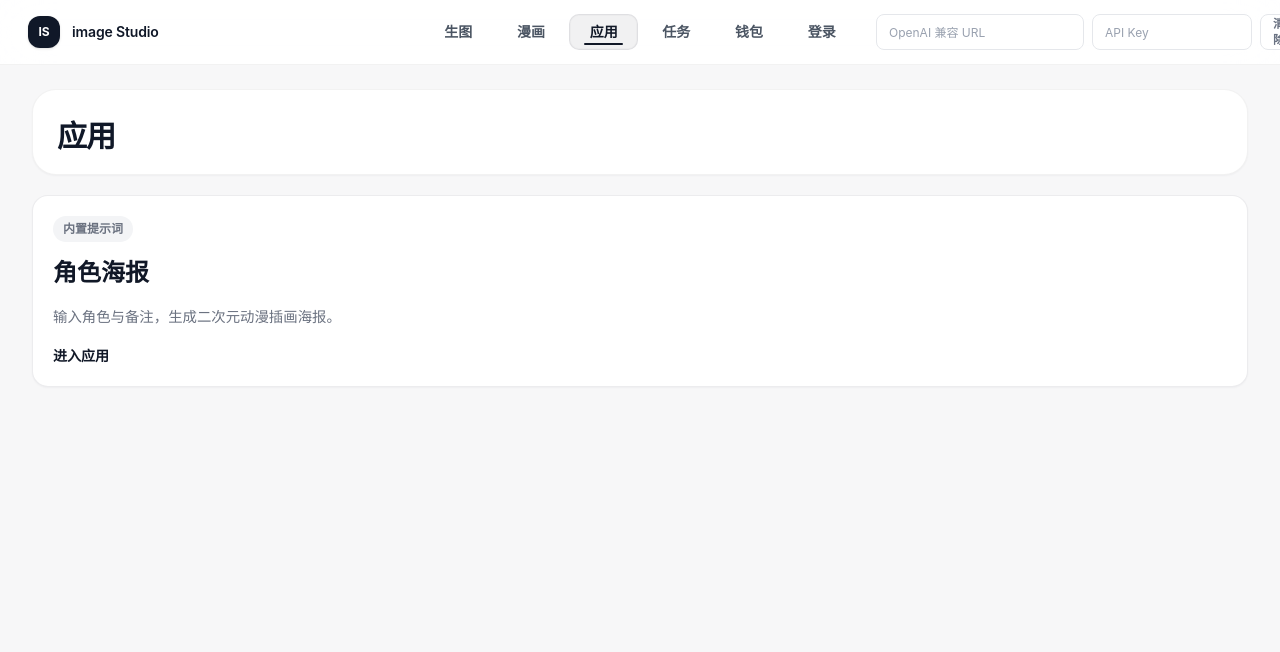
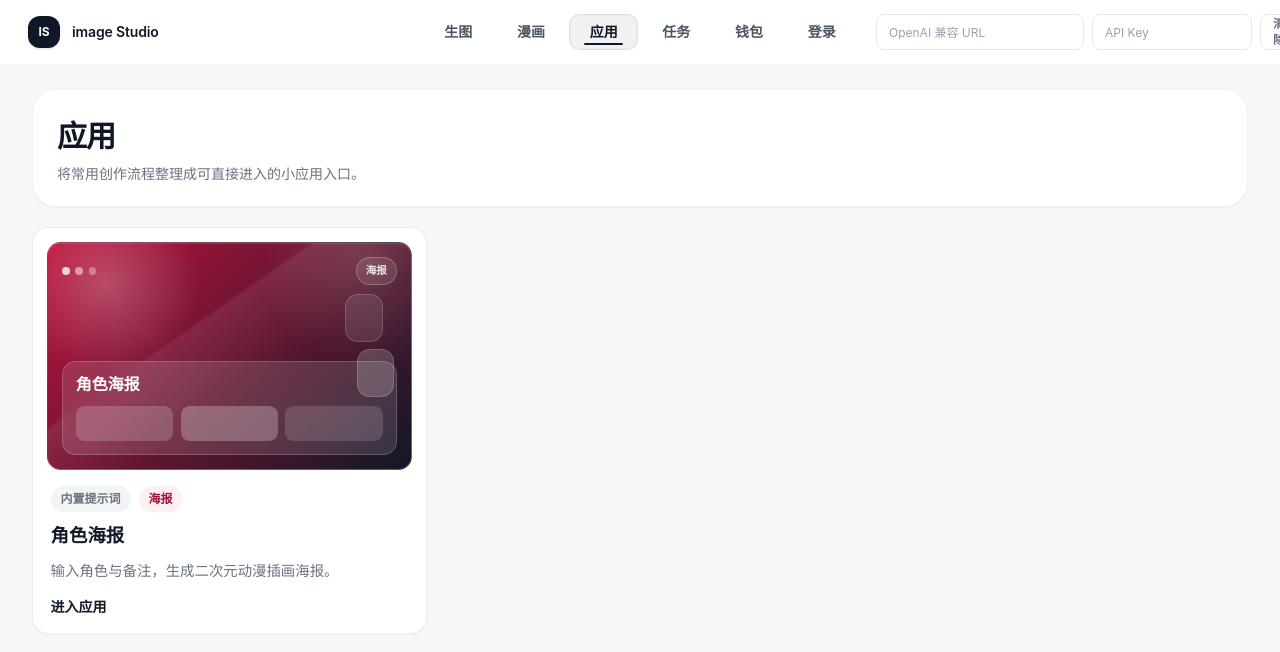
Before and after one commit to yantianqi1/image-studio, a Next.js app in the folder apps/public-web/: page /apps in a window 1280 px wide. Shown: the top 652 px of the page. Built offline with nearby package versions, Linux system fonts and the light colour scheme.

Commit message:
feat(public): add app covers and grid

```diff
--- a/apps/public-web/src/features/prompt-apps/prompt-apps-home-data.ts
+++ b/apps/public-web/src/features/prompt-apps/prompt-apps-home-data.ts
@@ -1,12 +1,18 @@
+import type { PromptAppCover } from "./prompt-apps";
+
 export type PromptAppCard = Readonly<{
+  cover: PromptAppCardCover;
   description: string;
   href: string;
   statusLabel: string;
   title: string;
 }>;
 
+export type PromptAppCardCover = PromptAppCover;
+
 export function buildPromptAppCenterCards(apps: readonly PromptAppCard[]): readonly PromptAppCard[] {
   return apps.map((app) => ({
+    cover: app.cover,
     description: app.description,
     href: app.href,
     statusLabel: app.statusLabel,
--- /dev/null
+++ b/apps/public-web/src/features/prompt-apps/prompt-apps-home.module.css
@@ -0,0 +1,225 @@
+.appGrid {
+  display: grid;
+  grid-template-columns: minmax(0, 1fr);
+  gap: 1rem;
+}
+
+.appCard {
+  display: grid;
+  grid-template-rows: auto 1fr;
+  gap: 1rem;
+  border: 1px solid rgba(17, 24, 39, 0.08);
+  border-radius: 1rem;
+  background: #ffffff;
+  padding: 0.85rem;
+  color: #111827;
+  box-shadow: 0 1px 2px rgba(15, 23, 42, 0.04);
+  transition: border-color 160ms ease, box-shadow 160ms ease, transform 160ms ease;
+}
+
+.appCard:hover {
+  border-color: rgba(17, 24, 39, 0.18);
+  box-shadow: 0 16px 40px rgba(15, 23, 42, 0.08);
+  transform: translateY(-2px);
+}
+
+.appCover {
+  --cover-base: #be123c;
+  --cover-edge: rgba(255, 255, 255, 0.2);
+  position: relative;
+  overflow: hidden;
+  aspect-ratio: 16 / 10;
+  border: 1px solid var(--cover-edge);
+  border-radius: 0.85rem;
+  background: linear-gradient(135deg, var(--cover-base) 0%, #111827 100%);
+  box-shadow: inset 0 1px 0 rgba(255, 255, 255, 0.12);
+}
+
+.appCover[data-tone="rose"] {
+  --cover-base: #be123c;
+  --cover-edge: rgba(255, 255, 255, 0.22);
+}
+
+.appCoverGlow {
+  position: absolute;
+  inset: 0;
+  background:
+    radial-gradient(circle at 16% 18%, rgba(255, 255, 255, 0.24), transparent 26%),
+    radial-gradient(circle at 88% 8%, rgba(255, 255, 255, 0.12), transparent 28%),
+    linear-gradient(145deg, transparent 38%, rgba(255, 255, 255, 0.08) 39%, transparent 60%);
+}
+
+.appCoverHeader {
+  position: absolute;
+  top: 0.9rem;
+  right: 0.9rem;
+  left: 0.9rem;
+  display: flex;
+  align-items: center;
+  justify-content: space-between;
+  gap: 0.75rem;
+}
+
+.appCoverDots {
+  display: flex;
+  align-items: center;
+  gap: 0.35rem;
+}
+
+.appCoverDots span {
+  width: 0.48rem;
+  height: 0.48rem;
+  border-radius: 999px;
+  background: rgba(255, 255, 255, 0.78);
+}
+
+.appCoverDots span:nth-child(2) {
+  opacity: 0.62;
+}
+
+.appCoverDots span:nth-child(3) {
+  opacity: 0.42;
+}
+
+.appCoverBadge {
+  border: 1px solid rgba(255, 255, 255, 0.22);
+  border-radius: 999px;
+  background: rgba(255, 255, 255, 0.1);
+  padding: 0.32rem 0.55rem;
+  color: rgba(255, 255, 255, 0.86);
+  font-size: 0.66rem;
+  font-weight: 800;
+}
+
+.appCoverPanel {
+  position: absolute;
+  right: 0.9rem;
+  bottom: 0.9rem;
+  left: 0.9rem;
+  display: grid;
+  gap: 0.75rem;
+  border: 1px solid rgba(255, 255, 255, 0.18);
+  border-radius: 0.85rem;
+  background: rgba(255, 255, 255, 0.13);
+  padding: 0.8rem;
+  backdrop-filter: blur(14px);
+}
+
+.appCoverPanelText {
+  min-width: 0;
+}
+
+.appCoverPanelTitle {
+  overflow: hidden;
+  color: #ffffff;
+  font-size: 1rem;
+  font-weight: 800;
+  line-height: 1.2;
+  text-overflow: ellipsis;
+  white-space: nowrap;
+}
+
+.appCoverPanelGrid {
+  display: grid;
+  grid-template-columns: repeat(3, minmax(0, 1fr));
+  gap: 0.45rem;
+}
+
+.appCoverPanelGrid span {
+  min-height: 2.15rem;
+  border-radius: 0.55rem;
+  background: rgba(255, 255, 255, 0.18);
+}
+
+.appCoverPanelGrid span:nth-child(2) {
+  background: rgba(255, 255, 255, 0.25);
+}
+
+.appCoverPanelGrid span:nth-child(3) {
+  background: rgba(255, 255, 255, 0.14);
+}
+
+.appCoverStack {
+  position: absolute;
+  top: 3.2rem;
+  right: 1.05rem;
+  display: grid;
+  gap: 0.42rem;
+}
+
+.appCoverStack div {
+  width: 2.35rem;
+  height: 3rem;
+  border: 1px solid rgba(255, 255, 255, 0.16);
+  border-radius: 0.8rem;
+  background: rgba(255, 255, 255, 0.1);
+}
+
+.appCoverStack div:nth-child(2) {
+  margin-left: 0.7rem;
+  background: rgba(255, 255, 255, 0.18);
+}
+
+.appBody {
+  display: grid;
+  align-content: start;
+  gap: 0.75rem;
+  padding: 0 0.25rem 0.2rem;
+}
+
+.appMetaRow {
+  display: flex;
+  flex-wrap: wrap;
+  align-items: center;
+  gap: 0.5rem;
+}
+
+.appStatus {
+  width: fit-content;
+  border-radius: 999px;
+  background: #f3f4f6;
+  padding: 0.25rem 0.625rem;
+  color: #6b7280;
+  font-size: 0.75rem;
+  font-weight: 700;
+}
+
+.appBadge {
+  width: fit-content;
+  border-radius: 999px;
+  background: #fff1f2;
+  padding: 0.25rem 0.625rem;
+  color: #9f1239;
+  font-size: 0.75rem;
+  font-weight: 800;
+}
+
+.appTitle {
+  font-size: 1.15rem;
+  font-weight: 700;
+  line-height: 1.25;
+}
+
+.appDescription {
+  color: #6b7280;
+  font-size: 0.9rem;
+  line-height: 1.6;
+}
+
+.appAction {
+  margin-top: 0.1rem;
+  font-size: 0.875rem;
+  font-weight: 700;
+}
+
+@media (min-width: 640px) {
+  .appGrid {
+    grid-template-columns: repeat(2, minmax(0, 1fr));
+  }
+}
+
+@media (min-width: 1024px) {
+  .appGrid {
+    grid-template-columns: repeat(3, minmax(0, 1fr));
+  }
+}
--- a/apps/public-web/src/features/prompt-apps/prompt-apps-home.tsx
+++ b/apps/public-web/src/features/prompt-apps/prompt-apps-home.tsx
@@ -4,23 +4,69 @@ import { AppShell } from "@/features/shell/app-shell";
 
 import { PROMPT_APPS } from "./prompt-apps";
 import { buildPromptAppCenterCards } from "./prompt-apps-home-data";
-import styles from "./prompt-apps.module.css";
+import styles from "./prompt-apps-home.module.css";
 
 export function PromptAppsHome() {
   const cards = buildPromptAppCenterCards(PROMPT_APPS);
 
   return (
-    <AppShell activeHref="/apps" title="应用">
+    <AppShell
+      activeHref="/apps"
+      description="将常用创作流程整理成可直接进入的小应用入口。"
+      title="应用"
+    >
       <div className={styles.appGrid}>
         {cards.map((card) => (
-          <Link key={card.href} className={styles.appCard} href={card.href}>
-            <span className={styles.appStatus}>{card.statusLabel}</span>
-            <h2 className={styles.appTitle}>{card.title}</h2>
-            <p className={styles.appDescription}>{card.description}</p>
-            <span className={styles.appAction}>进入应用</span>
+          <Link key={card.href} className={styles.appCard} href={card.href} aria-label={`${card.title} 应用`}>
+            <AppCover cover={card.cover} />
+            <div className={styles.appBody}>
+              <div className={styles.appMetaRow}>
+                <span className={styles.appStatus}>{card.statusLabel}</span>
+                <span className={styles.appBadge}>{card.cover.badge}</span>
+              </div>
+              <h2 className={styles.appTitle}>{card.title}</h2>
+              <p className={styles.appDescription}>{card.description}</p>
+              <span className={styles.appAction}>进入应用</span>
+            </div>
           </Link>
         ))}
       </div>
     </AppShell>
   );
 }
+
+function AppCover({
+  cover,
+}: Readonly<{
+  cover: (typeof PROMPT_APPS)[number]["cover"];
+}>) {
+  return (
+    <div className={styles.appCover} data-tone={cover.tone} aria-hidden="true">
+      <div className={styles.appCoverGlow} />
+      <div className={styles.appCoverHeader}>
+        <div className={styles.appCoverDots}>
+          <span />
+          <span />
+          <span />
+        </div>
+        <span className={styles.appCoverBadge}>{cover.badge}</span>
+      </div>
+
+      <div className={styles.appCoverPanel}>
+        <div className={styles.appCoverPanelText}>
+          <p className={styles.appCoverPanelTitle}>{cover.label}</p>
+        </div>
+        <div className={styles.appCoverPanelGrid}>
+          <span />
+          <span />
+          <span />
+        </div>
+      </div>
+
+      <div className={styles.appCoverStack}>
+        <div />
+        <div />
+      </div>
+    </div>
+  );
+}
--- a/apps/public-web/src/features/prompt-apps/prompt-apps.module.css
+++ b/apps/public-web/src/features/prompt-apps/prompt-apps.module.css
@@ -1,56 +1,3 @@
-.appGrid {
-  display: grid;
-  grid-template-columns: repeat(auto-fit, minmax(18rem, 1fr));
-  gap: 1rem;
-}
-
-.appCard {
-  display: grid;
-  min-height: 12rem;
-  align-content: space-between;
-  gap: 1rem;
-  border: 1px solid rgba(17, 24, 39, 0.08);
-  border-radius: 1rem;
-  background: #ffffff;
-  padding: 1.25rem;
-  color: #111827;
-  box-shadow: 0 1px 2px rgba(15, 23, 42, 0.04);
-  transition: border-color 160ms ease, box-shadow 160ms ease, transform 160ms ease;
-}
-
-.appCard:hover {
-  border-color: rgba(17, 24, 39, 0.18);
-  box-shadow: 0 16px 40px rgba(15, 23, 42, 0.08);
-  transform: translateY(-2px);
-}
-
-.appStatus {
-  width: fit-content;
-  border-radius: 999px;
-  background: #f3f4f6;
-  padding: 0.25rem 0.625rem;
-  color: #6b7280;
-  font-size: 0.75rem;
-  font-weight: 700;
-}
-
-.appTitle {
-  font-size: 1.5rem;
-  font-weight: 700;
-  line-height: 1.2;
-}
-
-.appDescription {
-  color: #6b7280;
-  font-size: 0.9rem;
-  line-height: 1.6;
-}
-
-.appAction {
-  font-size: 0.875rem;
-  font-weight: 700;
-}
-
 .posterWorkspace {
   display: grid;
   grid-template-columns: minmax(20rem, 28rem) minmax(0, 1fr);
--- a/apps/public-web/src/features/prompt-apps/prompt-apps.ts
+++ b/apps/public-web/src/features/prompt-apps/prompt-apps.ts
@@ -1,10 +1,19 @@
 export type PromptApp = Readonly<{
   access: "public-image-job-api";
+  cover: PromptAppCover;
   id: string;
   title: string;
   description: string;
   href: string;
   statusLabel: string;
+}>;
+
+export type PromptAppCoverTone = "rose";
+
+export type PromptAppCover = Readonly<{
+  badge: string;
+  label: string;
+  tone: PromptAppCoverTone;
 }>;
 
 export type CharacterPosterPromptInput = Readonly<{
@@ -16,6 +25,11 @@ export const PROMPT_APPS: readonly PromptApp[] = [
   {
     access: "public-image-job-api",
     id: "character-poster",
+    cover: {
+      badge: "海报",
+      label: "角色海报",
+      tone: "rose",
+    },
     title: "角色海报",
     description: "输入角色与备注，生成二次元动漫插画海报。",
     href: "/apps/character-poster",
```
Also changed, not shown: 2 other files (tests, documents, lock files or other folders).
